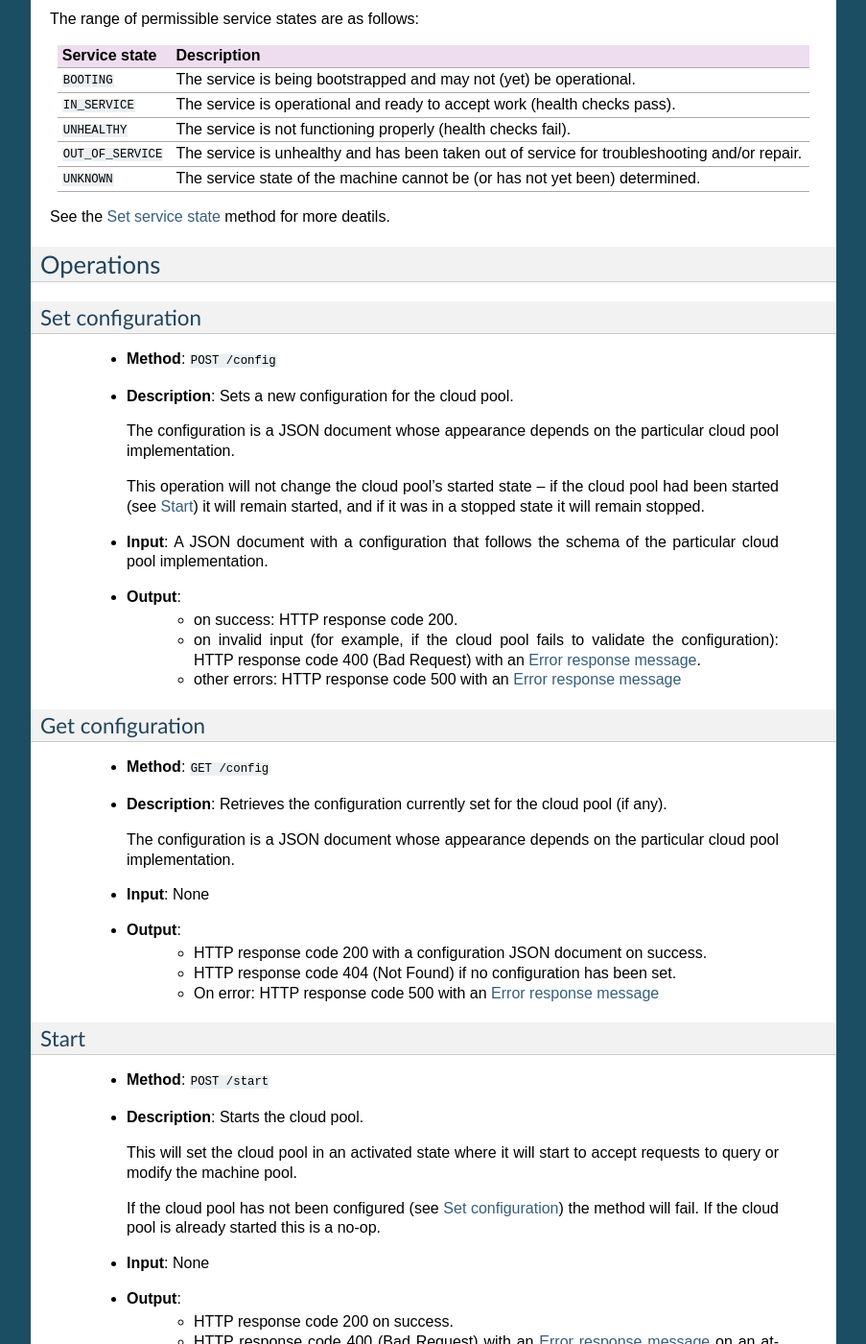
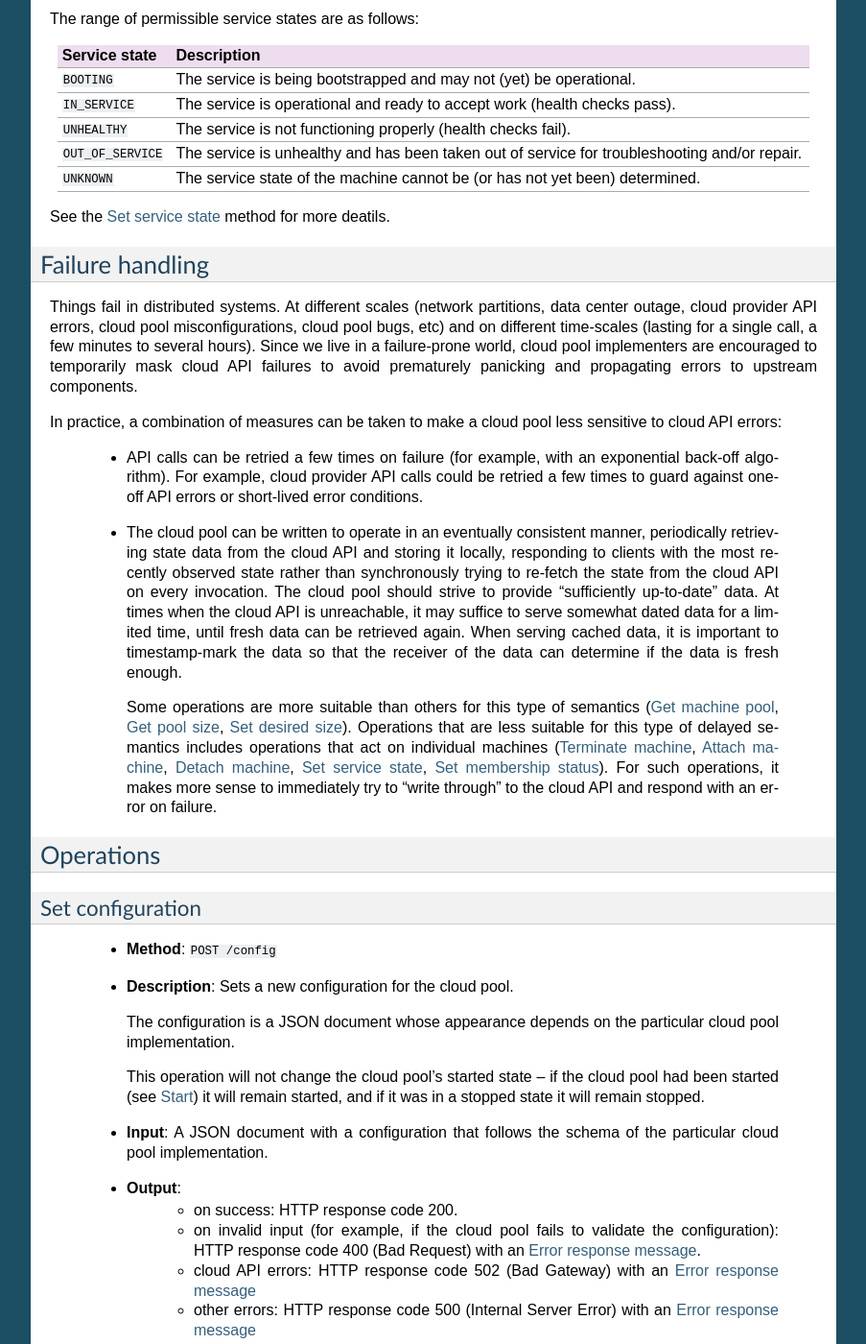
Before and after one commit to elastisys/cloudpool.restapi, a Sphinx documentation site: the page built from docs/api.rst, in a window 1280 px wide and 1400 px high, scrolled down 2325 px. Shown: the whole window at 96% size, without its empty margins (198-1101 px from the left). Built offline with Sphinx 7.4.7, drawn with Linux system fonts in a browser that asks for light colours; some of the changed text lies outside the part shown.

Commit message:
API change: respond with 502 for cloud API-related errors. Added section on failure handling.

```diff
--- a/docs/api.rst
+++ b/docs/api.rst
@@ -183,6 +183,44 @@ See the :ref:`set_service_state` method for more deatils.
 
 
 
+Failure handling
+----------------
+Things fail in distributed systems. At different scales (network partitions,
+data center outage, cloud provider API errors, cloud pool
+misconfigurations, cloud pool bugs, etc) and on different time-scales
+(lasting for a single call, a few minutes to several hours). Since we
+live in a failure-prone world, cloud pool implementers are encouraged to
+temporarily mask cloud API failures to avoid prematurely panicking and
+propagating errors to upstream components.
+
+In practice, a combination of measures can be taken to make a cloud pool
+less sensitive to cloud API errors:
+
+   - API calls can be retried a few times on failure (for example, with
+     an exponential back-off algorithm). For example, cloud provider API
+     calls could be retried a few times to guard against one-off API errors
+     or short-lived error conditions.
+
+   - The cloud pool can be written to operate in an eventually consistent
+     manner, periodically retrieving state data from the cloud API and
+     storing it locally, responding to clients with the most recently
+     observed state rather than synchronously trying to re-fetch the state
+     from the cloud API on every invocation. The cloud pool should strive to
+     provide "sufficiently up-to-date" data. At times when the cloud API
+     is unreachable, it may suffice to serve somewhat
+     dated data for a limited time, until fresh data can be retrieved again.
+     When serving cached data, it is important to timestamp-mark the data so
+     that the receiver of the data can determine if the data is fresh enough.
+
+     Some operations are more suitable than others for this type of semantics
+     (:ref:`get_machine_pool`, :ref:`get_pool_size`, :ref:`set_desired_size`).
+     Operations that are less suitable for this type of delayed semantics
+     includes operations that act on individual machines (:ref:`terminate_machine`, :ref:`attach_machine`, :ref:`detach_machine`, :ref:`set_service_state`, :ref:`set_membership_status`). For such operations, it makes more sense to
+     immediately try to "write through" to the cloud API and respond with
+     an error on failure.
+
+
+
 Operations
 ----------
 
@@ -208,7 +246,9 @@ Set configuration
       - on invalid input (for example, if the cloud pool fails to validate the
 	configuration): HTTP response code 400 (Bad Request) with an
 	:ref:`error_response_message`.
-      - other errors: HTTP response code 500 with an
+      - cloud API errors: HTTP response code 502 (Bad Gateway) with an
+	:ref:`error_response_message`
+      - other errors: HTTP response code 500 (Internal Server Error) with an
 	:ref:`error_response_message`
 
 
@@ -228,7 +268,8 @@ Get configuration
  - **Output**:
       - HTTP response code 200 with a configuration JSON document on success.
       - HTTP response code 404 (Not Found) if no configuration has been set.
-      - On error: HTTP response code 500 with an :ref:`error_response_message`
+      - On error: HTTP response code 500 (Internal Server Error) with
+	an :ref:`error_response_message`
 
 
 
@@ -251,7 +292,8 @@ Start
       - HTTP response code 200 on success.
       - HTTP response code 400 (Bad Request) with an :ref:`error_response_message`
 	on an attempt to start an unconfigured cloud pool.
-      - HTTP response code 500 with an :ref:`error_response_message` on error.
+      - HTTP response code 500 (Internal Server Error) with
+	an :ref:`error_response_message` on error.
 
 
 .. _stop:
@@ -270,7 +312,8 @@ Stop
  - **Input**: None
  - **Output**:
       - HTTP response code 200 on success.
-      - HTTP response code 500 with an :ref:`error_response_message` on error.
+      - HTTP response code 500 (Internal Server Error)
+	with an :ref:`error_response_message` on error.
 
 
 
@@ -285,7 +328,8 @@ Get status
  - **Input**: None
  - **Output**:
       - HTTP response code 200 on success with a :ref:`status_message`.
-      - HTTP response code 500 with an :ref:`error_response_message` on error.
+      - HTTP response code 500 (Internal Server Error) with
+	an :ref:`error_response_message` on error.
 
 
 
@@ -304,7 +348,8 @@ Get metadata
  - **Input**: None
  - **Output**:
       - On success: HTTP response code 200 with a :ref:`metadata_message`
-      - On error: HTTP response code 500 with an :ref:`error_response_message`
+      - On error: HTTP response code 500 (Internal Server Error) with
+	an :ref:`error_response_message`
 
 .. _get_machine_pool:
 
@@ -334,8 +379,10 @@ Get machine pool
   - **Input**: None
   - **Output**:
       - On success: HTTP response code 200 with a :ref:`machine_pool_message`
-      - On error: HTTP response code 500 with an :ref:`error_response_message`
-
+      - On cloud API errors: HTTP response code 502 (Bad Gateway) with an
+	:ref:`error_response_message`
+      - On other errors: HTTP response code 500 (Internal Server Error) with an
+	:ref:`error_response_message`
 
 
 .. _get_pool_size:
@@ -349,7 +396,10 @@ Get pool size
   - **Input**: None
   - **Output**:
       - On success: HTTP response code 200 with a :ref:`pool_size_message`
-      - On error: HTTP response code 500 with an :ref:`error_response_message`
+      - On cloud API errors: HTTP response code 502 (Bad Gateway) with an
+	:ref:`error_response_message`
+      - On other errors: HTTP response code 500 (Internal Server Error) with an
+	:ref:`error_response_message`
 
 
 .. _set_desired_size:
@@ -373,7 +423,8 @@ Set desired size
       - On success: HTTP response code 200 without message content.
       - On error:
           - on illegal input: code 400 with an :ref:`error_response_message`
-          - otherwise: HTTP response code 500 with an :ref:`error_response_message`
+          - otherwise: HTTP response code 500 (Internal Server Error)
+	    with an :ref:`error_response_message`
 
 
 
@@ -393,7 +444,10 @@ Terminate machine
       - On error:
           - on illegal input: code 400 with an :ref:`error_response_message`
           - if the machine is not a pool member: code 404 with an :ref:`error_response_message`
-          - otherwise: HTTP response code 500 with an :ref:`error_response_message`
+          - on cloud API errors: HTTP response code 502 (Bad Gateway) with an
+	    :ref:`error_response_message`
+          - On other errors: HTTP response code 500 (Internal Server Error) with
+	    an :ref:`error_response_message`
 
 
 
@@ -420,7 +474,10 @@ Set membership status
       - On error:
           - on illegal input: code 400 with an :ref:`error_response_message`
           - if the machine is not a pool member: code 404 with an :ref:`error_response_message`
-          - otherwise: HTTP response code 500 with an :ref:`error_response_message`
+          - on cloud API errors: HTTP response code 502 (Bad Gateway) with an
+	    :ref:`error_response_message`
+          - On other errors: HTTP response code 500 (Internal Server Error) with
+	    an :ref:`error_response_message`
 
 
 .. _set_service_state:
@@ -445,7 +502,10 @@ Set service state
       - On error:
           - on illegal input: code 400 with an :ref:`error_response_message`
           - if the machine is not a pool member: code 404 with an :ref:`error_response_message`
-          - otherwise: HTTP response code 500 with an :ref:`error_response_message`
+          - on cloud API errors: HTTP response code 502 (Bad Gateway) with an
+	    :ref:`error_response_message`
+          - On other errors: HTTP response code 500 (Internal Server Error) with
+	    an :ref:`error_response_message`
 
 
 
@@ -467,7 +527,10 @@ Detach machine
       - On error:
           - on illegal input: code 400 with an :ref:`error_response_message`
           - if the machine is not a pool member: code 404 with an :ref:`error_response_message`
-          - otherwise: HTTP response code 500 with an :ref:`error_response_message`
+          - on cloud API errors: HTTP response code 502 (Bad Gateway) with an
+	    :ref:`error_response_message`
+          - On other errors: HTTP response code 500 (Internal Server Error) with
+	    an :ref:`error_response_message`
 
 
 
@@ -487,7 +550,10 @@ Attach machine
       - On error:
           - on illegal input: code 400 with an :ref:`error_response_message`
           - if the machine does not exist: code 404 with an :ref:`error_response_message`
-          - otherwise: HTTP response code 500 with an :ref:`error_response_message`
+          - on cloud API errors: HTTP response code 502 (Bad Gateway) with an
+	    :ref:`error_response_message`
+          - On other errors: HTTP response code 500 (Internal Server Error) with
+	    an :ref:`error_response_message`
 
 
 
@@ -608,7 +674,13 @@ The machine pool schema has the following structure: ::
      "machines": [ <machine> ... ]
    }
 
-Here, every ``<machine>`` is also a json document with the following structure: ::
+The ``timestamp`` is the time at which the pool observation was made.
+Note that in case the cloud pool serves locally cached data, this field
+may be used by the client to determine if the data is fresh enough to be
+acted upon.
+
+
+Every ``<machine>`` entry is a json object with the following structure: ::
 
   {
     "id": <string>,
@@ -698,15 +770,19 @@ Below is a sample machine pool document: ::
 Pool size message
 *****************
 
-+--------------+---------------------------------------------------------------------------------------+
-| Description  | Carries information about the pool size, both                                         |
-|              | desired and actual size.                                                              |
-+--------------+---------------------------------------------------------------------------------------+
-| Schema       | ``{ "desiredSize": <number>, "allocated": <number>, "active": <number> }``            |
-+--------------+---------------------------------------------------------------------------------------+
++--------------+---------------------------------------------------------------------------------------------------+
+| Description  | Carries information about the pool size, both                                                     |
+|              | desired and actual size.                                                                          |
++--------------+---------------------------------------------------------------------------------------------------+
+| Schema       | ``{ "timestamp": "<time>", "desiredSize": <number>, "allocated": <number>, "active": <number> }`` |
++--------------+---------------------------------------------------------------------------------------------------+
 
 The attributes are to be interpreted as follows:
 
+  * ``timestamp``: The time at which the pool size observation was made.
+    Note that in case the cloud pool serves locally cached data, this field
+    may be used by the client to determine if the data is fresh enough to be
+    acted upon.
   * ``desiredSize``: The last desired size set for the machine pool (see :ref:`set_desired_size`).
   * ``allocated``: The number of allocated machines in the pool (in one of
     machine states ``REQUESTED``, ``PENDING``, ``RUNNING``)
@@ -714,7 +790,7 @@ The attributes are to be interpreted as follows:
 
 Example: ::
 
-   { "desiredSize": 3, "allocated": 4, "active": 3 }
+   { "timestamp": "2015-01-01T12:50:00.000Z", "desiredSize": 3, "allocated": 4, "active": 3 }
 
 
 
--- a/requirements.txt
+++ b/requirements.txt
@@ -1 +1 @@
-sphinx==1.2.3
+sphinx==1.3.1
```
